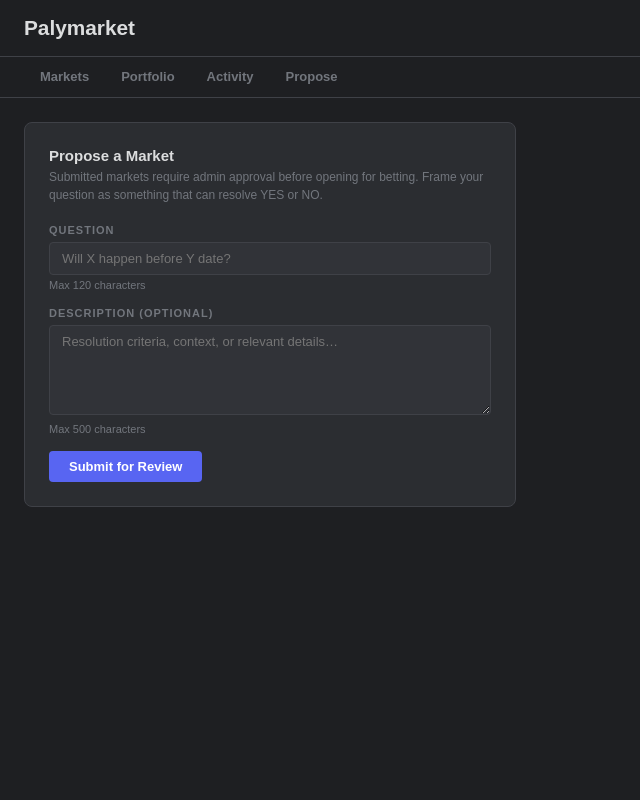
After one commit to adamhurm/discord-super-pal-of-the-week, a FastAPI app: template src/superpal/webapp/templates/palymarket_propose.html in a window 1280 px wide. The commit adds this page. Shown: the whole page, without its empty margins (0-640 px from the left). Run offline with FastAPI, Linux system fonts and the light colour scheme; the template is opened without the code that fills it, so the values that code supplies are empty; parts of the project's set-up code (start-up, migrations or seed data) failed here and were passed over.

Commit message:
feat: add portfolio, activity, propose templates; update pending with sub-nav

```diff
--- /dev/null
+++ b/src/superpal/webapp/templates/palymarket_propose.html
@@ -0,0 +1,89 @@
+<!DOCTYPE html>
+<html lang="en">
+<head>
+  <meta charset="UTF-8">
+  <meta name="viewport" content="width=device-width, initial-scale=1.0">
+  <title>Propose Market — Palymarket</title>
+  <link rel="icon" href="/static/favicon.ico">
+  <style>
+    * { box-sizing: border-box; margin: 0; padding: 0; }
+    body { background: #1e1f22; color: #dcddde; font-family: sans-serif; min-height: 100vh; }
+    .topbar { display: flex; align-items: center; gap: 16px; padding: 16px 24px;
+              border-bottom: 1px solid #3f4147; }
+    .topbar h1 { font-size: 1.3rem; font-weight: 700; }
+    .subnav { display: flex; gap: 0; border-bottom: 1px solid #3f4147;
+              padding: 0 24px; background: #1e1f22; }
+    .subnav-link { display: inline-block; padding: 12px 16px; font-size: 13px;
+                   font-weight: 600; color: #72767d; text-decoration: none;
+                   border-bottom: 2px solid transparent; margin-bottom: -1px; }
+    .subnav-link:hover { color: #dcddde; }
+    .subnav-link.active { color: #fff; border-bottom-color: #5865f2; }
+    .badge { display: inline-block; background: #ed4245; color: #fff; border-radius: 10px;
+             font-size: 10px; font-weight: 700; padding: 1px 5px; margin-left: 4px;
+             vertical-align: middle; }
+    .page { padding: 24px; max-width: 540px; }
+    .propose-card { background: #2b2d31; border: 1px solid #3f4147; border-radius: 8px;
+                    padding: 24px; }
+    .propose-title { font-size: 15px; font-weight: 700; margin-bottom: 4px; }
+    .propose-sub { font-size: 12px; color: #72767d; margin-bottom: 20px; line-height: 1.5; }
+    .field { margin-bottom: 16px; }
+    label { display: block; font-size: 11px; font-weight: 700; letter-spacing: 1px;
+            text-transform: uppercase; color: #72767d; margin-bottom: 6px; }
+    input[type="text"], textarea {
+      width: 100%; background: #313338; border: 1px solid #3f4147; border-radius: 4px;
+      color: #dcddde; padding: 8px 12px; font-size: 13px; font-family: inherit; }
+    input[type="text"]:focus, textarea:focus {
+      outline: none; border-color: #5865f2; }
+    textarea { resize: vertical; min-height: 90px; }
+    .char-note { font-size: 11px; color: #72767d; margin-top: 4px; }
+    .btn { display: inline-block; padding: 8px 20px; border-radius: 4px;
+           font-size: 13px; font-weight: 600; cursor: pointer; border: none; }
+    .btn-primary { background: #5865f2; color: #fff; }
+    .btn-primary:hover { background: #4752c4; }
+    .flash-error { background: #ed424520; border: 1px solid #ed424540; color: #ed4245;
+                   padding: 10px 16px; border-radius: 6px; margin-bottom: 16px; font-size: 13px; }
+  </style>
+</head>
+<body>
+  <div class="topbar"><div><h1>Palymarket</h1></div></div>
+  <nav class="subnav">
+    <a class="subnav-link {% if active_tab == 'markets' %}active{% endif %}" href="/palymarket">Markets</a>
+    <a class="subnav-link {% if active_tab == 'portfolio' %}active{% endif %}" href="/palymarket/portfolio">Portfolio</a>
+    <a class="subnav-link {% if active_tab == 'activity' %}active{% endif %}" href="/palymarket/activity">Activity</a>
+    <a class="subnav-link {% if active_tab == 'propose' %}active{% endif %}" href="/palymarket/propose">Propose</a>
+    {% if is_admin %}
+    <a class="subnav-link {% if active_tab == 'pending' %}active{% endif %}" href="/palymarket/pending">
+      Pending{% if pending_count %}<span class="badge">{{ pending_count }}</span>{% endif %}
+    </a>
+    {% endif %}
+  </nav>
+
+  <div class="page">
+    {% if request.query_params.get('error') %}
+    <div class="flash-error">{{ request.query_params.get('error') | replace('_', ' ') }}</div>
+    {% endif %}
+    <div class="propose-card">
+      <div class="propose-title">Propose a Market</div>
+      <div class="propose-sub">
+        Submitted markets require admin approval before opening for betting.
+        Frame your question as something that can resolve YES or NO.
+      </div>
+      <form method="post" action="/palymarket/propose">
+        <div class="field">
+          <label for="title">Question</label>
+          <input type="text" id="title" name="title" maxlength="120"
+                 placeholder="Will X happen before Y date?" required>
+          <div class="char-note">Max 120 characters</div>
+        </div>
+        <div class="field">
+          <label for="description">Description (optional)</label>
+          <textarea id="description" name="description" maxlength="500"
+                    placeholder="Resolution criteria, context, or relevant details…"></textarea>
+          <div class="char-note">Max 500 characters</div>
+        </div>
+        <button class="btn btn-primary" type="submit">Submit for Review</button>
+      </form>
+    </div>
+  </div>
+</body>
+</html>
```
Also changed, not shown: src/superpal/webapp/templates/palymarket_activity.html (added, +68 -0 lines), src/superpal/webapp/templates/palymarket_pending.html (+51 -29 lines), src/superpal/webapp/templates/palymarket_portfolio.html (added, +110 -0 lines).
